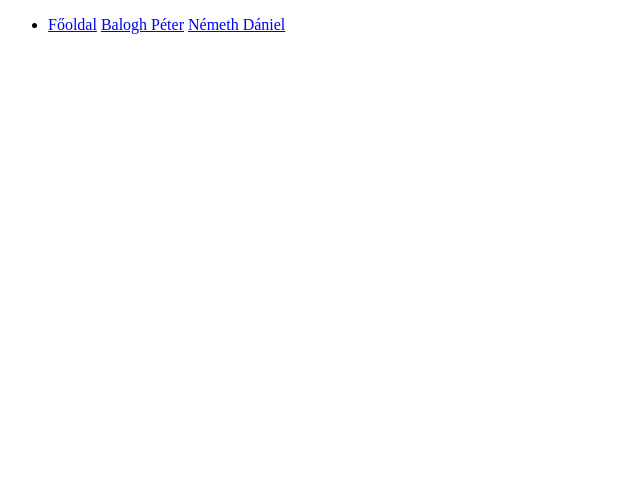
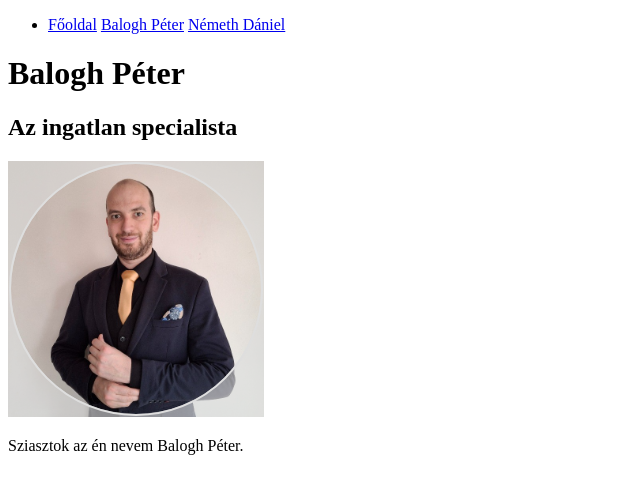
Before and after one commit to baloghp9408/csoportfeladat, a plain HTML site: page baloghpeter.html in a window 1280 px wide. Shown: the whole page, without its empty margins (0-640 px from the left). Drawn offline with Linux system fonts and the light colour scheme.

Commit message:
baloghpeter.html update

```diff
--- a/baloghpeter.html
+++ b/baloghpeter.html
@@ -16,6 +16,18 @@
             </li>
         </ul>
     </nav>
+    <div>
+        <head>
+            <h1>Balogh Péter</h1>
+            <h2>Az ingatlan specialista</h2>
+        </head>
+        <section>
+            <img src="képek/230726928.png" alt="Személyes profil">
+            <p>
+                Sziasztok az én nevem Balogh Péter.
 
+            </p>
+        </section>
+    </div>
 </body>
 </html>
```
Also changed, not shown: képek/230726928.png (added).
